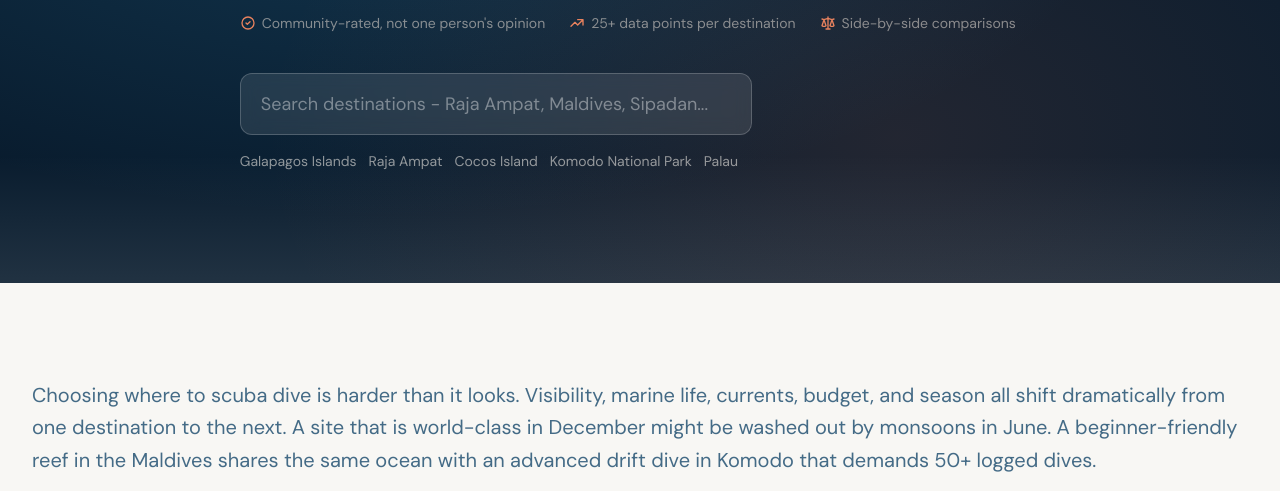
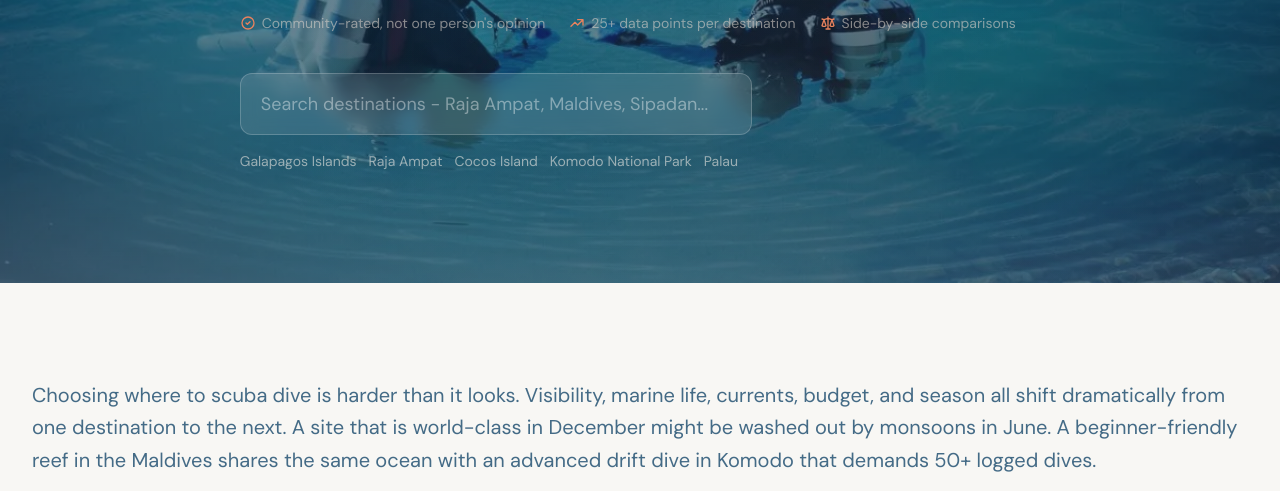
Before and after one commit to jiusongvip/best-places-to-scuba-dive, an Astro site: page / in a window 1280 px wide. Shown: the part 513-1004 px from the top of the page. Built offline with nearby package versions, Linux system fonts and the light colour scheme; Astro itself is replaced by a stand-in of ours.

Commit message:
feat: Hero添加水下背景图，提升首页视觉冲击力

```diff
--- a/src/pages/index.astro
+++ b/src/pages/index.astro
@@ -53,9 +53,12 @@ const diveTypes = [{s:'wall',l:'Wall Dives',d:'Dramatic drop-offs, deep blue vis
     </div>
 
 </nav>
-<section class="relative min-h-[90dvh] flex items-center bg-navy-950 overflow-hidden">
-<div class="absolute inset-0 bg-[radial-gradient(ellipse_at_30%_40%,rgba(46,138,184,0.25),transparent_60%)]" />
-<div class="absolute inset-0 bg-[radial-gradient(ellipse_at_70%_80%,rgba(217,108,74,0.12),transparent_50%)]" />
+<section class="relative min-h-[90dvh] flex items-center overflow-hidden">
+<!-- Hero image -->
+<img src="/images/hero.webp" alt="" class="absolute inset-0 w-full h-full object-cover" loading="eager" fetchpriority="high" />
+<div class="absolute inset-0 bg-navy-950/55"></div>
+<div class="absolute inset-0 bg-[radial-gradient(ellipse_at_30%_40%,rgba(46,138,184,0.2),transparent_60%)]" />
+<div class="absolute inset-0 bg-[radial-gradient(ellipse_at_70%_80%,rgba(217,108,74,0.08),transparent_50%)]" />
 <div class="absolute bottom-0 left-0 right-0 h-32 bg-gradient-to-t from-surface/10 to-transparent" />
 <div class="container-page relative z-10 py-20 md:py-28">
 <div class="max-w-4xl">
```
Also changed, not shown: public/images/hero.webp (added).
